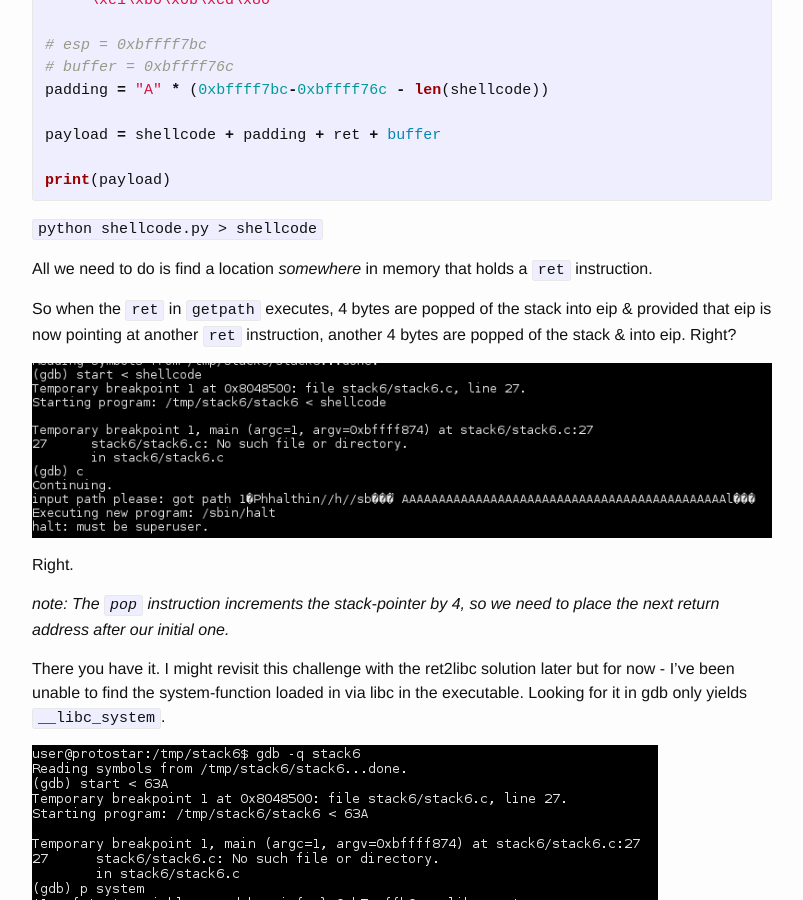
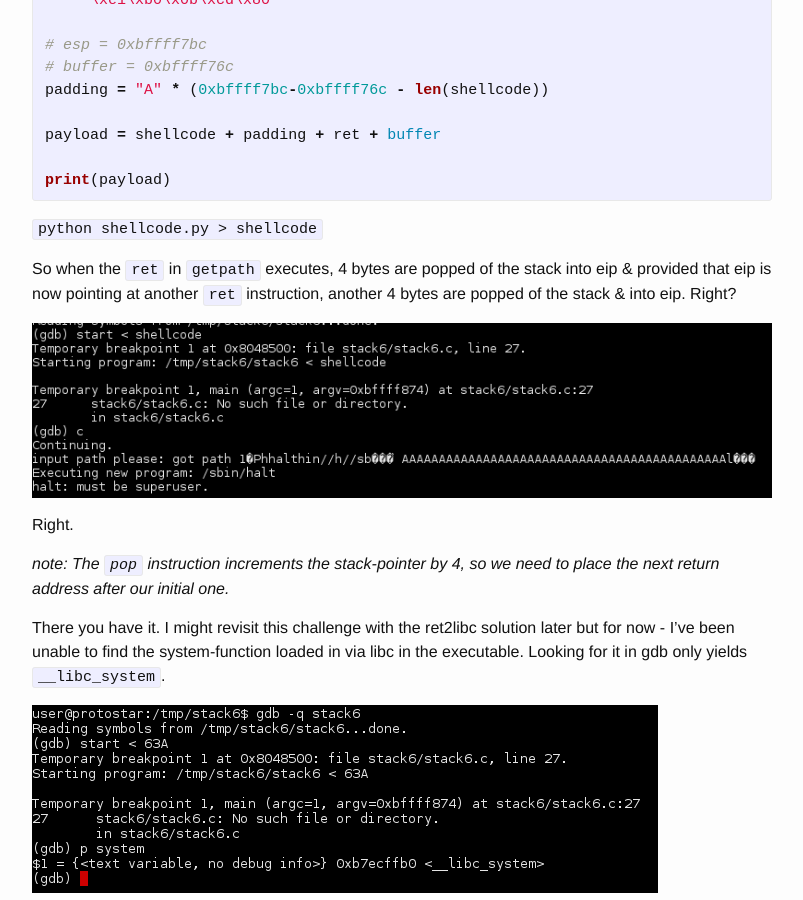
Before and after one commit to jonatanhal/jonatanhal.github.io, a Jekyll site: the page built from _posts/2016-01-12-protostar-part-three.md, in a window 1280 px wide and 900 px high, scrolled down 2032 px. Shown: the whole window, without its empty margins (238-1041 px from the left). Built offline with Jekyll 4.4.1, drawn with Linux system fonts in a browser that asks for light colours.

Commit message:
Someone pls revoke my commit-access to this blog :/

```diff
--- a/_posts/2016-01-12-protostar-part-three.md
+++ b/_posts/2016-01-12-protostar-part-three.md
@@ -78,9 +78,6 @@ print(payload)
 {% endhighlight %}
 
 `python shellcode.py > shellcode`
-
-All we need to do is find a location *somewhere* in memory that
-holds a `ret` instruction.
 
 So when the `ret` in `getpath` executes, 4 bytes are popped of the stack
 into eip & provided that eip is now pointing at another `ret` instruction,
```
